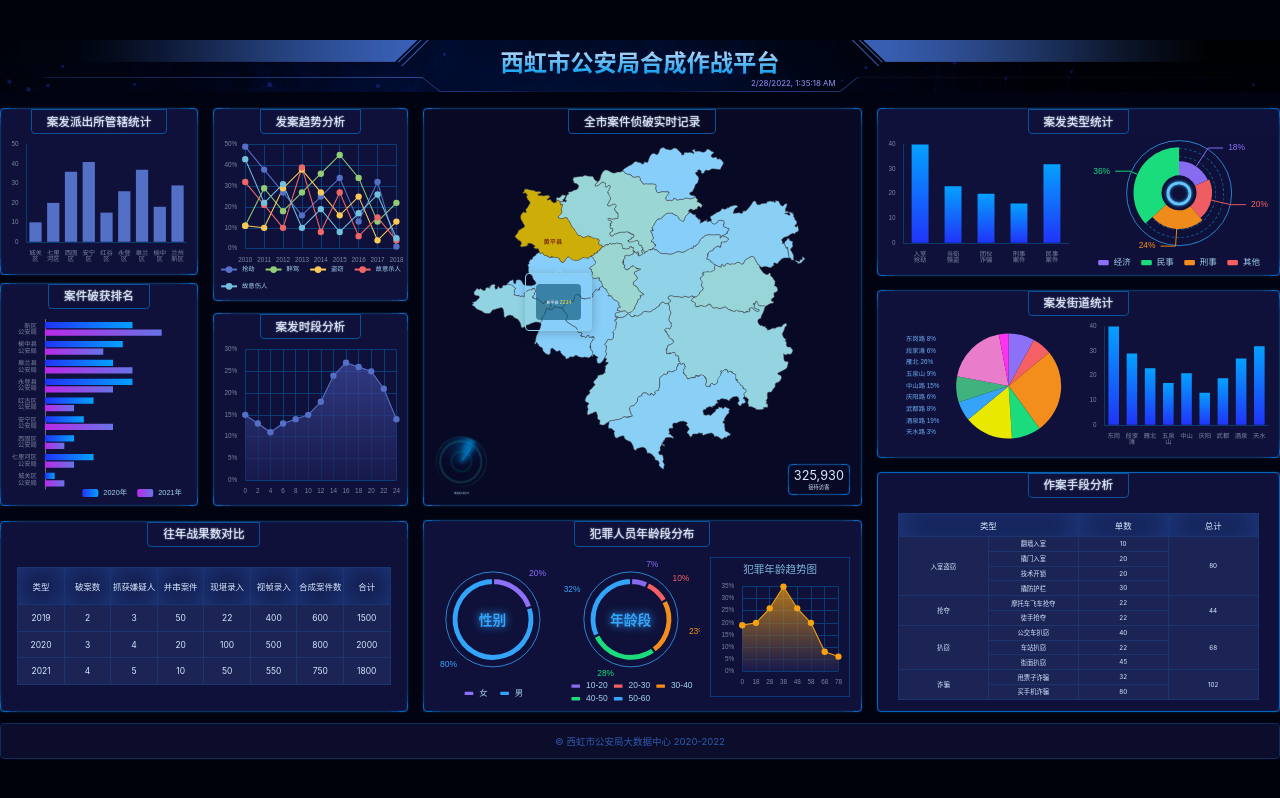
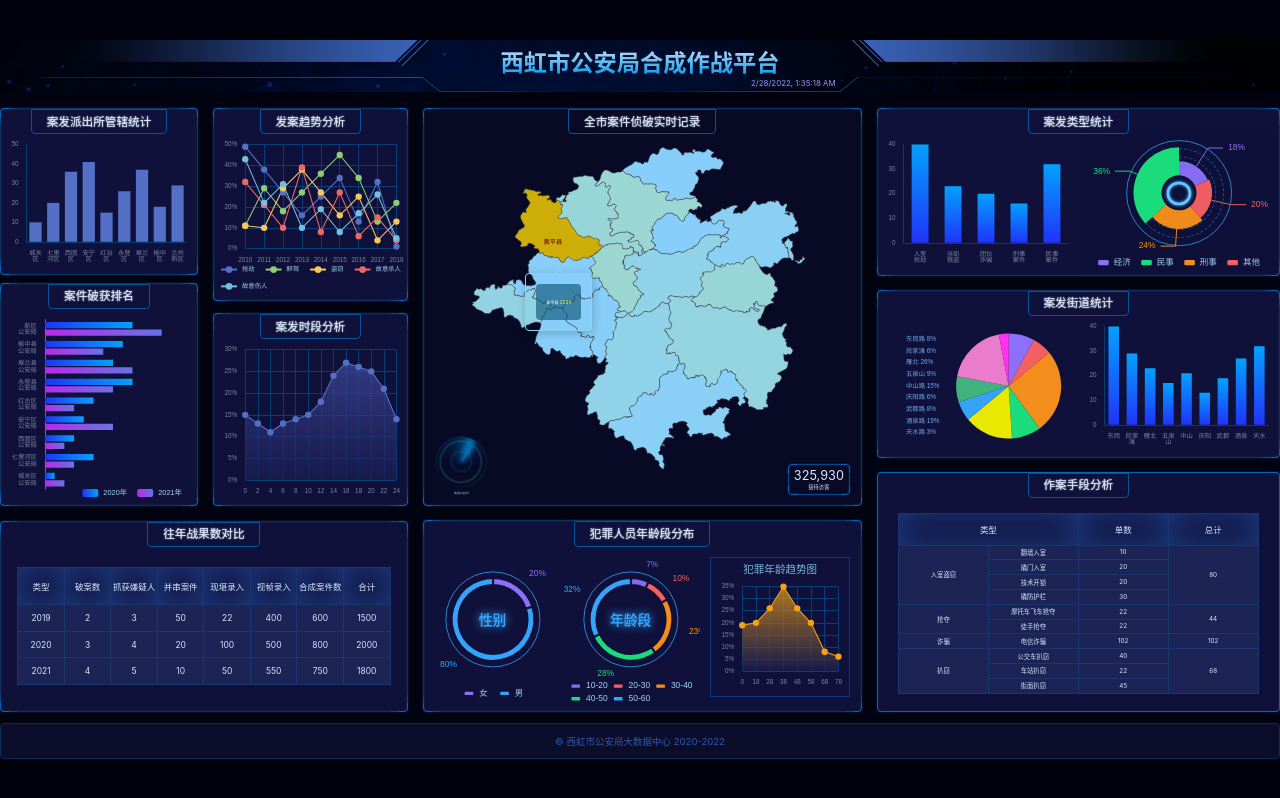
Before and after one commit to GeekyGuang/bigscreen, a React (Vite) app: page /#/ in a window 1280 px wide. Built offline with nearby package versions, Linux system fonts and the light colour scheme.

Commit message:
修改Chart14

```diff
--- a/src/components/Chart_14.tsx
+++ b/src/components/Chart_14.tsx
@@ -40,6 +40,12 @@ export const Chart14 = () => {
           <td>22</td>
         </tr>
         <tr>
+          <td>诈骗</td>
+          <td>电信诈骗</td>
+          <td>102</td>
+          <td>102</td>
+        </tr>
+        <tr>
           <td rowSpan={3}>扒窃</td>
           <td>公交车扒窃</td>
           <td>40</td>
@@ -53,16 +59,6 @@ export const Chart14 = () => {
           <td>街面扒窃</td>
           <td>45</td>
         </tr>
-        <tr>
-          <td rowSpan={2}>诈骗</td>
-          <td>甩票子诈骗</td>
-          <td>32</td>
-          <td rowSpan={2}>102</td>
-        </tr>
-        <tr>
-          <td>买手机诈骗</td>
-          <td>80</td>
-        </tr>
       </tbody>
     </table>
   )
--- a/src/pages/home.scss
+++ b/src/pages/home.scss
@@ -312,7 +312,7 @@
         margin-top: px(28);
         thead {
           th {
-            height: px(44);
+            height: px(60);
           }
         }
         tbody {
```
